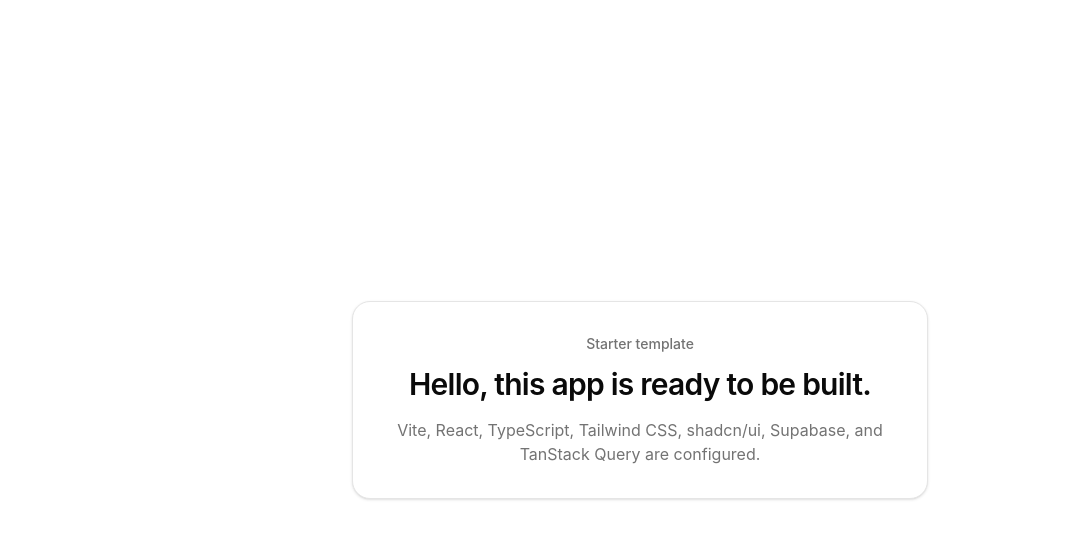
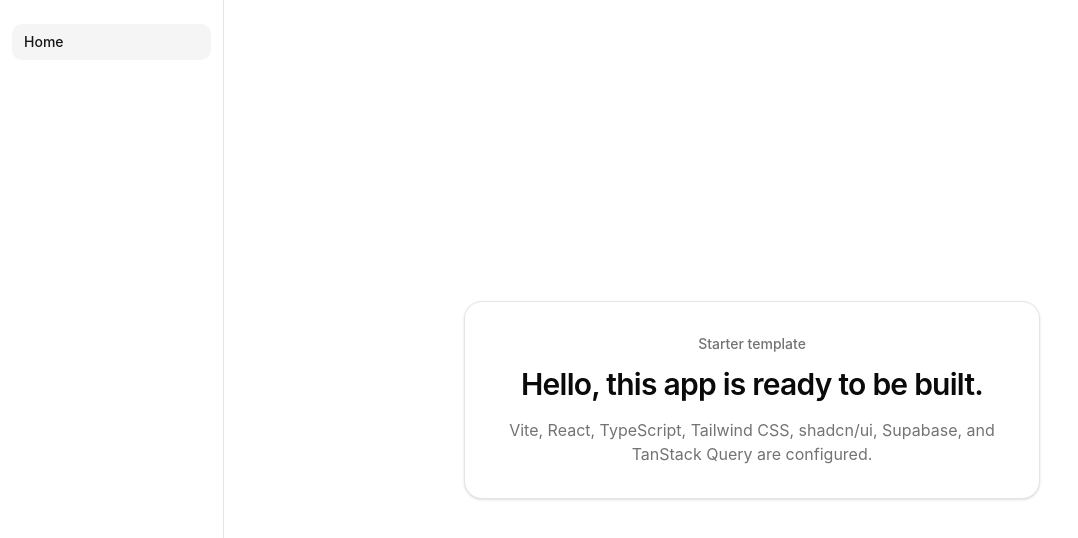
Before and after one commit to thefrojex/base44-app-starter-template, a React (Vite) app: page / in a window 1280 px wide. Shown: the top 538 px of the page, without its empty margins (0-1078 px from the left). Built offline with nearby package versions, Linux system fonts and the light colour scheme.

Commit message:
Add React Router and split first-build vs edit agent instructions

```diff
--- a/package.json
+++ b/package.json
@@ -18,6 +18,7 @@
     "react": "^19.2.8",
     "react-dom": "^19.2.8",
     "react-hook-form": "^7.84.0",
+    "react-router-dom": "^7.18.4",
     "shadcn": "^4.16.2",
     "tailwind-merge": "^3.6.0",
     "tw-animate-css": "^1.4.0"
--- a/src/App.tsx
+++ b/src/App.tsx
@@ -1,4 +1,35 @@
-function App() {
+import type { ReactNode } from "react";
+import { NavLink, Route, Routes } from "react-router-dom";
+
+const navItems = [{ label: "Home", to: "/" }];
+
+function AppShell({ children }: { children: ReactNode }) {
+  return (
+    <div className="flex min-h-screen">
+      <aside className="hidden w-56 shrink-0 border-r bg-card px-3 py-6 sm:block">
+        <nav className="grid gap-1">
+          {navItems.map((item) => (
+            <NavLink
+              key={item.to}
+              to={item.to}
+              end
+              className={({ isActive }) =>
+                `rounded-lg px-3 py-2 text-sm font-medium transition ${
+                  isActive ? "bg-accent text-accent-foreground" : "text-muted-foreground hover:bg-accent/50"
+                }`
+              }
+            >
+              {item.label}
+            </NavLink>
+          ))}
+        </nav>
+      </aside>
+      <div className="min-w-0 flex-1">{children}</div>
+    </div>
+  );
+}
+
+function HomePage() {
   return (
     <main className="flex min-h-screen items-center justify-center bg-background px-6 py-16">
       <section className="w-full max-w-xl rounded-2xl border bg-card p-8 text-center shadow-sm">
@@ -14,4 +45,14 @@ function App() {
   );
 }
 
+function App() {
+  return (
+    <AppShell>
+      <Routes>
+        <Route path="/" element={<HomePage />} />
+      </Routes>
+    </AppShell>
+  );
+}
+
 export default App;
--- a/src/main.tsx
+++ b/src/main.tsx
@@ -1,6 +1,7 @@
 import { QueryClient, QueryClientProvider } from "@tanstack/react-query";
 import { StrictMode } from "react";
 import { createRoot } from "react-dom/client";
+import { BrowserRouter } from "react-router-dom";
 import App from "./App";
 import "./index.css";
 
@@ -9,7 +10,9 @@ const queryClient = new QueryClient();
 createRoot(document.getElementById('root')!).render(
   <StrictMode>
     <QueryClientProvider client={queryClient}>
-      <App />
+      <BrowserRouter>
+        <App />
+      </BrowserRouter>
     </QueryClientProvider>
   </StrictMode>,
 );
```
Also changed, not shown: 2 other files (tests, documents, lock files or other folders).
